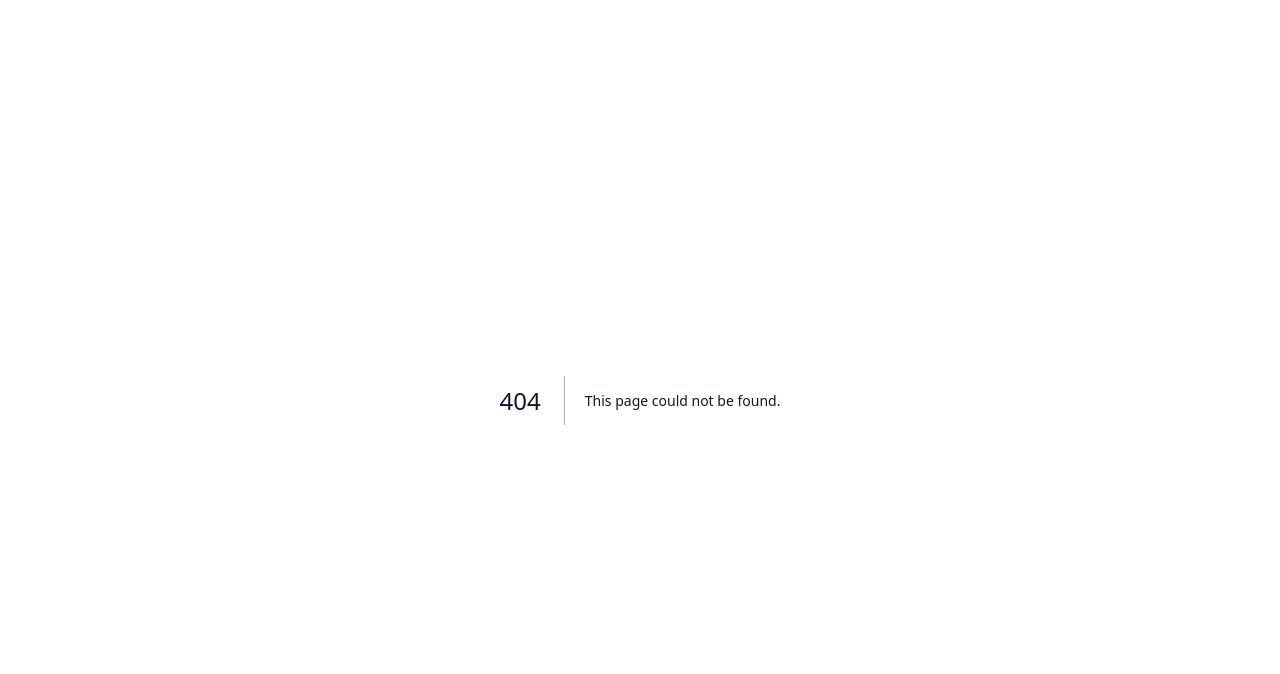
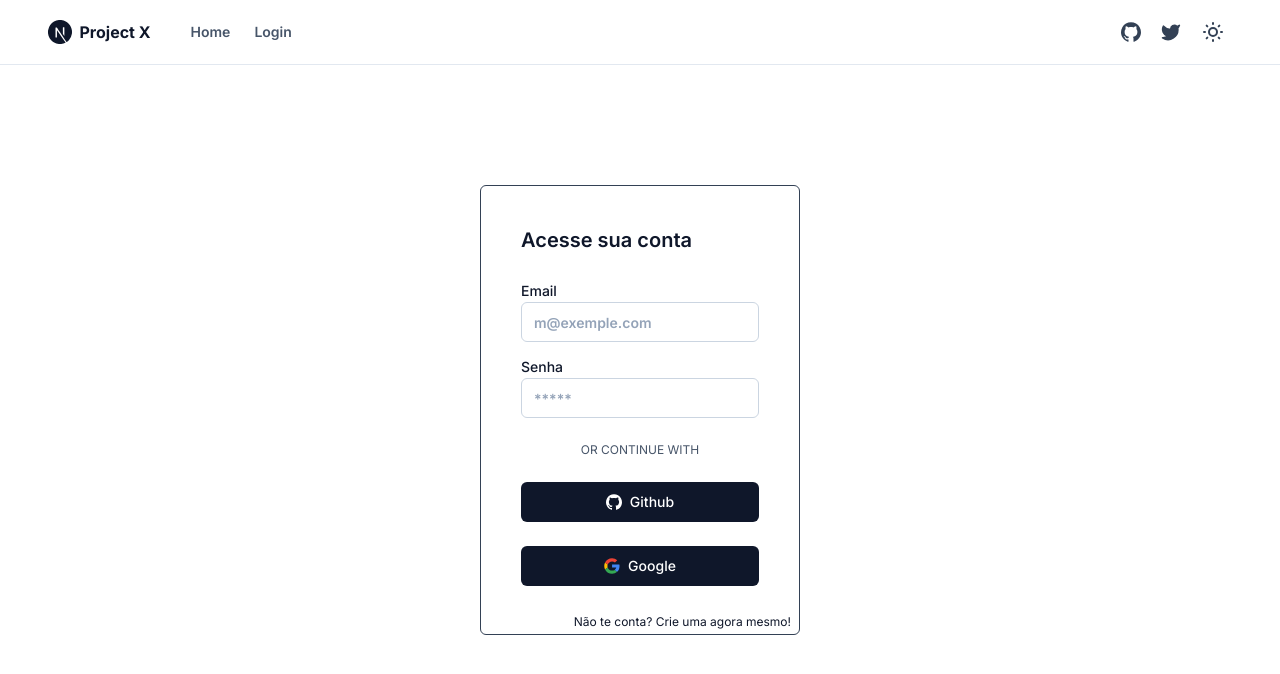
Before and after one commit to iuryfranca/project-x-features, a Next.js app: page /login in a window 1280 px wide. Before the commit this address had no page. Shown: the top 674 px of the page. Built offline with nearby package versions, Linux system fonts and the light colour scheme.

Commit message:
feat: Created page login and feature✨

```diff
--- a/src/components/icons.tsx
+++ b/src/components/icons.tsx
@@ -66,4 +66,43 @@ export const Icons = {
       ></path>
     </svg>
   ),
+  googleBlack: (props: LucideProps) => (
+    <svg viewBox="-0.5 0 48 48" {...props}>
+      <title>Google-color</title>
+      <desc>Created with Sketch.</desc>
+      <defs></defs>
+      <g
+        id="Icons"
+        stroke="none"
+        stroke-width="1"
+        fill="none"
+        fill-rule="evenodd"
+      >
+        <g id="Color-" transform="translate(-401.000000, -860.000000)">
+          <g id="Google" transform="translate(401.000000, 860.000000)">
+            <path
+              d="M9.82727273,24 C9.82727273,22.4757333 10.0804318,21.0144 10.5322727,19.6437333 L2.62345455,13.6042667 C1.08206818,16.7338667 0.213636364,20.2602667 0.213636364,24 C0.213636364,27.7365333 1.081,31.2608 2.62025,34.3882667 L10.5247955,28.3370667 C10.0772273,26.9728 9.82727273,25.5168 9.82727273,24"
+              id="Fill-1"
+              fill="#FBBC05"
+            ></path>
+            <path
+              d="M23.7136364,10.1333333 C27.025,10.1333333 30.0159091,11.3066667 32.3659091,13.2266667 L39.2022727,6.4 C35.0363636,2.77333333 29.6954545,0.533333333 23.7136364,0.533333333 C14.4268636,0.533333333 6.44540909,5.84426667 2.62345455,13.6042667 L10.5322727,19.6437333 C12.3545909,14.112 17.5491591,10.1333333 23.7136364,10.1333333"
+              id="Fill-2"
+              fill="#EB4335"
+            ></path>
+            <path
+              d="M23.7136364,37.8666667 C17.5491591,37.8666667 12.3545909,33.888 10.5322727,28.3562667 L2.62345455,34.3946667 C6.44540909,42.1557333 14.4268636,47.4666667 23.7136364,47.4666667 C29.4455,47.4666667 34.9177955,45.4314667 39.0249545,41.6181333 L31.5177727,35.8144 C29.3995682,37.1488 26.7323182,37.8666667 23.7136364,37.8666667"
+              id="Fill-3"
+              fill="#34A853"
+            ></path>
+            <path
+              d="M46.1454545,24 C46.1454545,22.6133333 45.9318182,21.12 45.6113636,19.7333333 L23.7136364,19.7333333 L23.7136364,28.8 L36.3181818,28.8 C35.6879545,31.8912 33.9724545,34.2677333 31.5177727,35.8144 L39.0249545,41.6181333 C43.3393409,37.6138667 46.1454545,31.6490667 46.1454545,24"
+              id="Fill-4"
+              fill="#4285F4"
+            ></path>
+          </g>
+        </g>
+      </g>
+    </svg>
+  ),
 }
--- a/src/components/techs-list.tsx
+++ b/src/components/techs-list.tsx
@@ -1,4 +1,5 @@
 import Image from 'next/image'
+import Link from 'next/link'
 
 import { CardAnnouncementWebsite } from './card-announcement'
 import { Icons } from './icons'
@@ -18,11 +19,11 @@ export const TechsList = () => {
                 <Icons.logo height={25} />
                 <h1 className="text-xl font-semibold">NextJs</h1>
               </div>
-              <a href="https://nextjs.org/" target="_blank">
+              <Link href="https://nextjs.org/" target="_blank">
                 <Button variant="ghost" className="px-2">
                   <Icons.blankLink />
                 </Button>
-              </a>
+              </Link>
             </div>
             <span className="h-28 overflow-y-scroll text-start text-slate-600 dark:text-slate-400">
               Usado por algumas das maiores empresas do mundo, o Next.js permite
@@ -42,11 +43,11 @@ export const TechsList = () => {
                 />
                 <h1 className="text-xl font-semibold">Firebase</h1>
               </div>
-              <a href="https://firebase.google.com/" target="_blank">
+              <Link href="https://firebase.google.com/" target="_blank">
                 <Button variant="ghost" className="px-2">
                   <Icons.blankLink />
                 </Button>
-              </a>
+              </Link>
             </div>
             <span className="h-28 overflow-y-scroll text-start text-slate-600 dark:text-slate-400">
               O Firebase é uma plataforma de desenvolvimento de aplicativos que
@@ -61,11 +62,11 @@ export const TechsList = () => {
                 <Icons.lucideIcons />
                 <h1 className="text-xl font-semibold">Lucide Icons</h1>
               </div>
-              <a href="https://lucide.dev/" target="_blank">
+              <Link href="https://lucide.dev/" target="_blank">
                 <Button variant="ghost" className="px-2">
                   <Icons.blankLink />
                 </Button>
-              </a>
+              </Link>
             </div>
             <div className="h-28 overflow-y-scroll text-start text-slate-600 dark:text-slate-400">
               Kit de ferramentas de ícones bonito e consistente feito pela
--- a/src/pages/index.tsx
+++ b/src/pages/index.tsx
@@ -11,13 +11,7 @@ export default function IndexPage() {
   return (
     <Layout>
       <Head>
-        <title>Project X</title>
-        <meta
-          name="description"
-          content="Project X template for building apps with Radix UI and Tailwind CSS"
-        />
-        <meta name="viewport" content="width=device-width, initial-scale=1" />
-        <link rel="icon" href="/favicon.ico" />
+        <title>Project X | Home</title>
       </Head>
       <section className="container items-center gap-6 pt-6 pb-8 md:py-10">
         <div className="flex flex-col items-center justify-center gap-2 text-center">
--- /dev/null
+++ b/src/pages/login.tsx
@@ -0,0 +1,19 @@
+import Head from 'next/head'
+
+import { Layout } from '@/src/components/layout'
+import LoginView from '../views/login-register-view'
+
+const Login = () => {
+  return (
+    <Layout>
+      <Head>
+        <title>Project X | Login</title>
+      </Head>
+      <section className="container mt-20 flex items-center justify-center gap-6 pt-6 pb-8 md:py-10">
+        <LoginView page="login" />
+      </section>
+    </Layout>
+  )
+}
+
+export default Login
--- /dev/null
+++ b/src/pages/register.tsx
@@ -0,0 +1,19 @@
+import Head from 'next/head'
+
+import { Layout } from '@/src/components/layout'
+import LoginView from '../views/login-register-view'
+
+const Login = () => {
+  return (
+    <Layout>
+      <Head>
+        <title>Project X | Registro</title>
+      </Head>
+      <section className="container mt-20 flex items-center justify-center gap-6 pt-6 pb-8 md:py-10">
+        <LoginView page="register" />
+      </section>
+    </Layout>
+  )
+}
+
+export default Login
--- a/src/styles/globals.css
+++ b/src/styles/globals.css
@@ -2,7 +2,7 @@
 @tailwind components;
 @tailwind utilities;
 
-// Firefox
+/* Firefox */
 * {
   scrollbar-width: 5px;
   scrollbar-color: blue;
--- /dev/null
+++ b/src/views/login-register-view.tsx
@@ -0,0 +1,61 @@
+import Link from 'next/link'
+
+import { Icons } from '@/src/components/icons'
+import { Button } from '@/src/components/ui/button'
+import { Input } from '@/src/components/ui/input'
+import { Label } from '@/src/components/ui/label'
+
+const LoginRegisterView = ({ page }: { page: 'login' | 'register' }) => {
+  return (
+    <div className="relative flex w-full max-w-xs flex-col gap-6 rounded-md border border-slate-700 p-10 pb-12 dark:bg-slate-800">
+      {page === 'login' ? (
+        <Label className="text-xl font-semibold">Acesse sua conta</Label>
+      ) : (
+        <Label className="text-xl font-semibold">Crie uma conta</Label>
+      )}
+
+      <div className="flex flex-col gap-3">
+        <div>
+          <Label>Email</Label>
+          <Input
+            type="email"
+            placeholder="m@exemple.com"
+            className="font-semibold"
+          />
+        </div>
+
+        <div>
+          <Label>Senha</Label>
+          <Input
+            type="password"
+            placeholder="*****"
+            className="font-semibold"
+          />
+        </div>
+      </div>
+      <div className="flex justify-center text-xs uppercase">
+        <span className="bg-white px-2 text-slate-600">Or continue with</span>
+      </div>
+      <Button>
+        <Icons.gitHub className="mr-2 h-4 w-4" />
+        Github
+      </Button>
+      <Button>
+        <Icons.googleBlack className="mr-2 h-4 w-4" />
+        Google
+      </Button>
+
+      {page === 'login' ? (
+        <Link href="/register" className="absolute bottom-1 right-2 text-xs">
+          Não te conta? Crie uma agora mesmo!
+        </Link>
+      ) : (
+        <Link href="/login" className="absolute bottom-1 right-2 text-xs">
+          Já tem uma conta? Entre agora mesmo!
+        </Link>
+      )}
+    </div>
+  )
+}
+
+export default LoginRegisterView
--- a/tailwind.config.js
+++ b/tailwind.config.js
@@ -3,7 +3,7 @@ const { fontFamily } = require('tailwindcss/defaultTheme')
 /** @type {import('tailwindcss').Config} */
 module.exports = {
   darkMode: ['class'],
-  content: ['src/pages/**/*.{ts,tsx}', 'src/components/**/*.{ts,tsx}'],
+  content: ['src/**/**/*.{ts,tsx}'],
   theme: {
     container: {
       display: 'flex',
```
